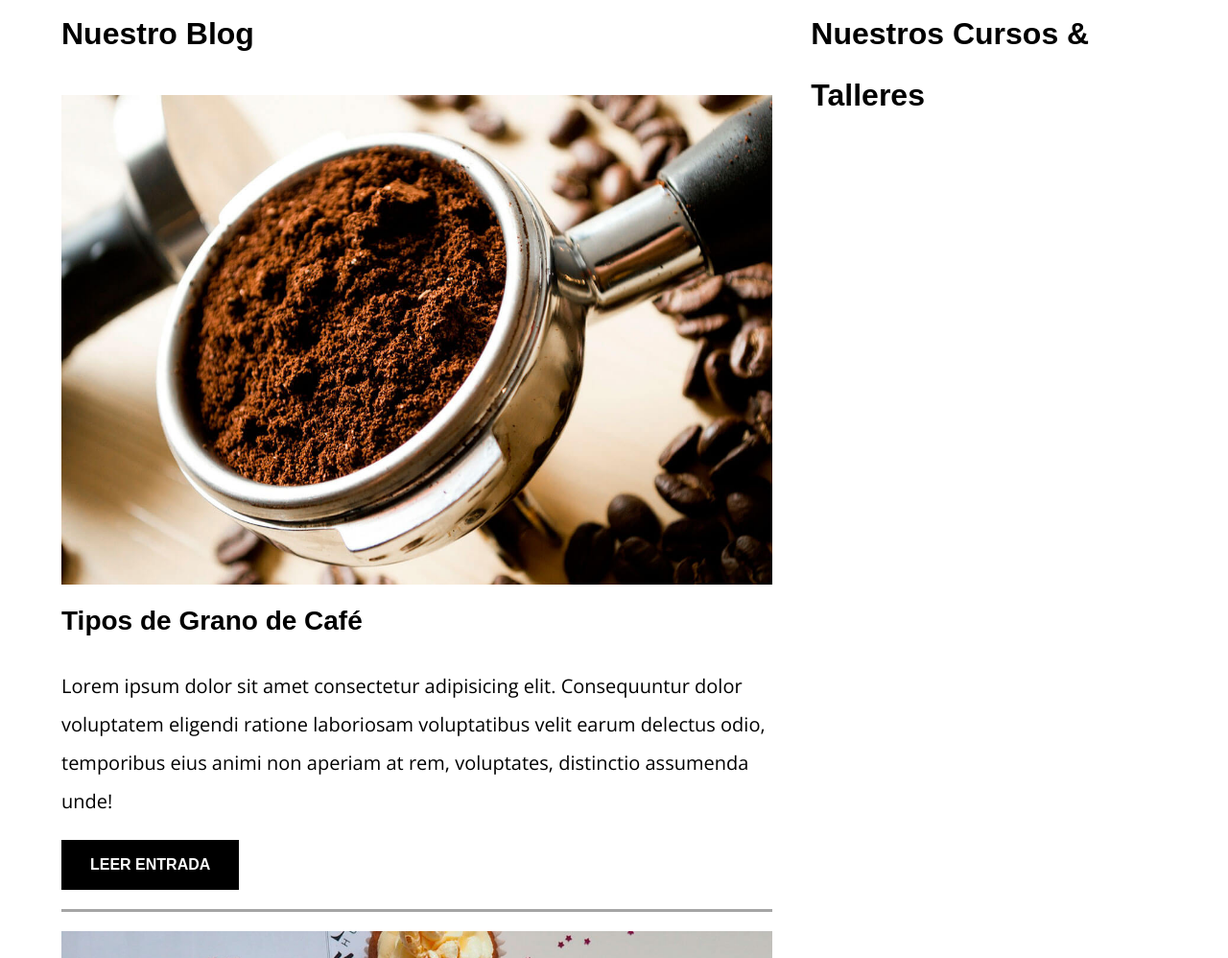
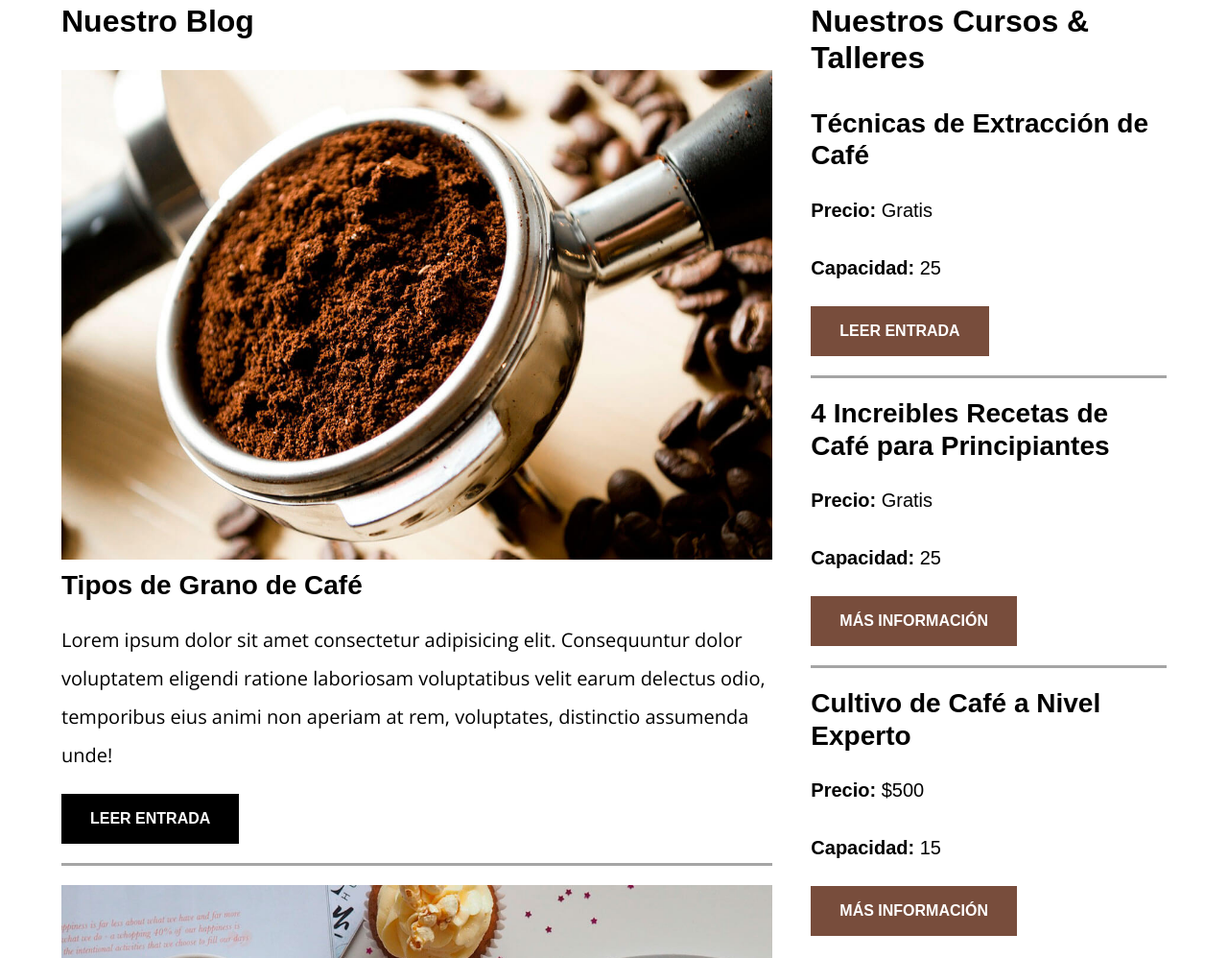
Before and after one commit to EnriqueIsra/Blog_Cafe, a plain HTML site: page index.html in a window 1280 px wide. Shown: the part 629-1627 px from the top of the page at 96% size. Drawn offline with nearby package versions, Linux system fonts and the light colour scheme.

Commit message:
88 creando la barra lateral - sidebar

```diff
--- a/css/styles.css
+++ b/css/styles.css
@@ -30,6 +30,7 @@ a {
 }
 h1, h2, h3, h4 {
     font-family: var(--fuenteHeading);
+    line-height: 1.2;
 }
 h1 {
     font-size: 4.8rem;
@@ -157,3 +158,33 @@ img {
     border-radius: 2rem;
     color: yellowgreen;
 }
+.boton--secundario {
+    background-color: var(--primario);
+}
+.boton--secundario:hover {
+    font-size: 2rem;
+    border-radius: 2rem;
+    color: var(--negros);
+}
+.cursos {
+    list-style: none;
+}
+.widget-curso {
+    border-bottom: 3px solid var(--grisClaro);
+    margin-bottom: 2rem;
+}
+.widget-curso:last-of-type{
+    border: none;
+    margin-bottom: 0;
+}
+.widget-curso__label {
+    font-weight: 800;
+    font-family: var(--fuenteHeading);
+}
+.widget-curso__info {
+    font-weight: normal;
+}
+.widget-curso__info,
+.widget-curso__label {
+    font-size: 2rem;
+}
--- a/index.html
+++ b/index.html
@@ -20,7 +20,7 @@
       <div class="barra">
         <a href="index.html" class="logo">
           <h1 class="logo__nombre no-margin centrar-texto">
-            Blog<span class="logo__bold">DeCafé</span>
+            Blog<span class="logo__bold">Café</span>
           </h1>
         </a>
 
@@ -99,6 +99,44 @@
 
     <aside class="sidebar">
       <h3>Nuestros Cursos & Talleres</h3>
+
+      <ul class="cursos no-padding">
+
+        <li class="widget-curso">
+          <h4 class="no-margin">Técnicas de Extracción de Café</h4>
+          <p class="widget-curso__label">Precio:
+            <span class="widget-curso__info">Gratis</span>
+          </p>
+          <p class="widget-curso__label">Capacidad:
+            <span class="widget-curso__info">25</span>
+          </p>
+          <a href="entrada.html" class="boton boton--secundario">Leer entrada</a>
+        </li><!-- aqui termina un bloque de un curso -->
+
+        <li class="widget-curso">
+          <h4 class="no-margin">4 Increibles Recetas de Café para Principiantes</h4>
+          <p class="widget-curso__label">Precio:
+            <span class="widget-curso__info">Gratis</span>
+          </p>
+          <p class="widget-curso__label">Capacidad:
+            <span class="widget-curso__info">25</span>
+          </p>
+          <a href="entrada.html" class="boton boton--secundario">Más Información</a>
+        </li><!-- aqui termina un bloque de un curso -->
+
+        <li class="widget-curso">
+          <h4 class="no-margin">Cultivo de Café a Nivel Experto</h4>
+          <p class="widget-curso__label">Precio:
+            <span class="widget-curso__info">$500</span>
+          </p>
+          <p class="widget-curso__label">Capacidad:
+            <span class="widget-curso__info">15</span>
+          </p>
+          <a href="entrada.html" class="boton boton--secundario">Más Información</a>
+        </li><!-- aqui termina un bloque de un curso -->
+
+      </ul>
+
     </aside>
   </div>
 </body>
```
